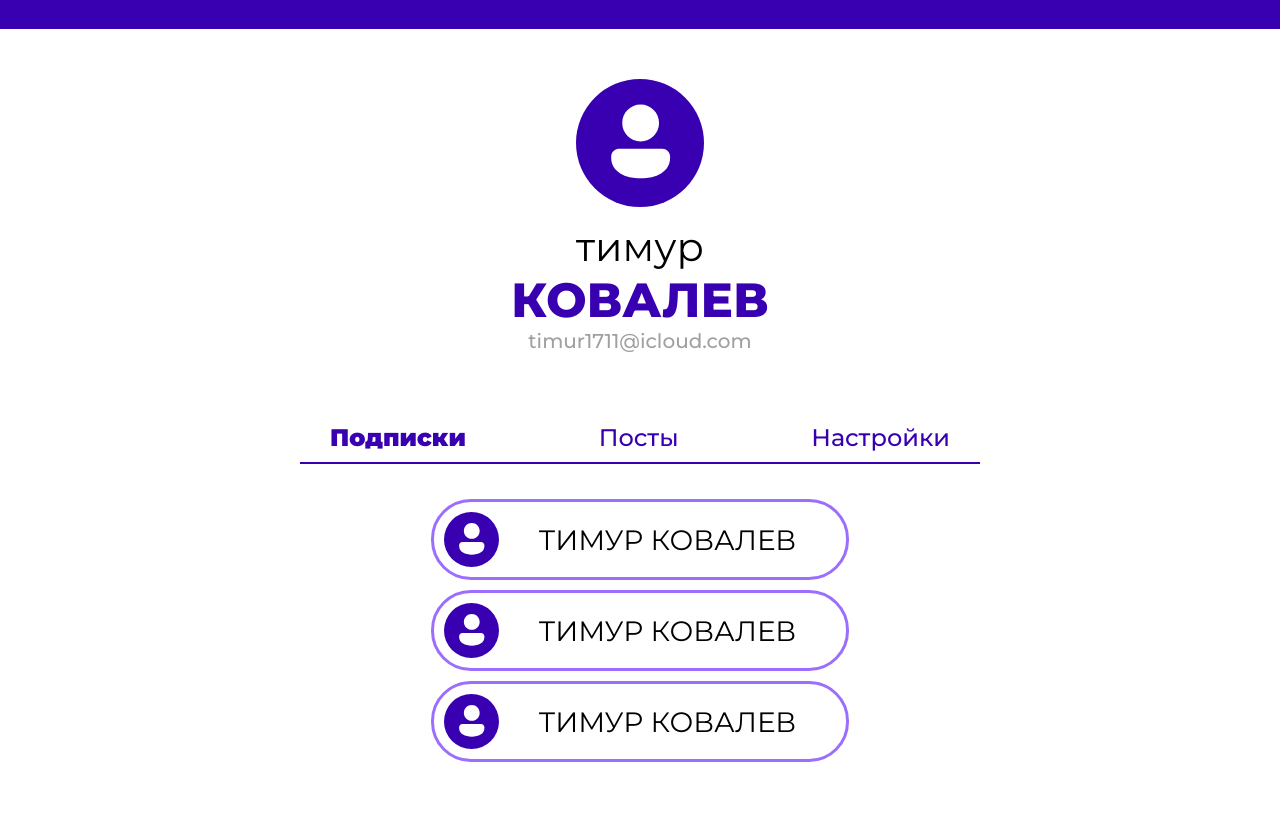
After one commit to TimurKov1/socium, a PHP site: page /profile.html in a window 1280 px wide. The commit adds this page. Shown: the part 331-1148 px from the top of the page. Run offline with PHP 8.4, Linux system fonts and the light colour scheme.

Commit message:
Личный кабинет

```diff
--- /dev/null
+++ b/profile.html
@@ -0,0 +1,84 @@
+<!DOCTYPE html>
+<html lang="en">
+<head>
+    <meta charset="UTF-8">
+    <meta http-equiv="X-UA-Compatible" content="IE=edge">
+    <meta name="viewport" content="width=device-width, initial-scale=1.0">
+    <title>Личный кабинет</title>
+    <link rel="stylesheet" href="./style.css">
+    <script src="https://ajax.googleapis.com/ajax/libs/jquery/3.6.1/jquery.min.js"></script>
+</head>
+<body>
+    <header class="header">
+        <img class="header__logo" src="./images/white_logo.svg" alt="Логотип">
+        <img class="header__user" src="./images/default_user.svg" alt="Личный кабинет">
+    </header>
+    <main class="main profile-main">
+        <div class="user-info main__user-info">
+            <img class="user-info__logo" src="./images/lk.svg" alt="Фото пользователя">
+            <h3 class="text user-info__name">Тимур</h3>
+            <h2 class="text user-info__surname">Ковалев</h2>
+            <h4 class="text user-info__email">timur1711@icloud.com</h4>
+        </div>
+        <nav class="nav">
+            <h3 class="text nav__item active">Подписки</h3>
+            <h3 class="text nav__item">Посты</h3>
+            <h3 class="text nav__item">Настройки</h3>
+        </nav>
+        <ul class="main__block subscriptions main__subscriptions">
+            <li class="subscription-item">
+                <img class="subscriptions__logo" src="./images/lk.svg" alt="">
+                <h3 class="text subscriptions__name">Тимур Ковалев</h3>
+            </li>
+            <li class="subscription-item">
+                <img class="subscriptions__logo" src="./images/lk.svg" alt="">
+                <h3 class="text subscriptions__name">Тимур Ковалев</h3>
+            </li>
+            <li class="subscription-item">
+                <img class="subscriptions__logo" src="./images/lk.svg" alt="">
+                <h3 class="text subscriptions__name">Тимур Ковалев</h3>
+            </li>
+        </ul>
+        <div class="main__block posts hide">
+            <button class="button button_blue posts__button">Добавить пост</button>
+            <ul class="posts__body">
+                <li class="post">
+                    <img class="post__img" src="./images/post-img.png" alt="Фотгография поста">
+                    <p class="text post__text">Не следует, однако забывать, что начало повседневной работы по формированию позиции требуют от нас анализа форм развития. Задача организации, в особенности же дальнейшее развитие различных форм деятельности представляет собой интересный эксперимент проверки направлений прогрессивного развития. Равным образом рамки и место обучения кадров требуют определения и уточнения системы обучения кадров, соответствует насущным потребностям. Товарищи! консультация с широким активом в значительной степени обуславливает создание форм развития.</p>
+                </li>
+                <li class="post">
+                    <img class="post__img" src="./images/post-img.png" alt="Фотгография поста">
+                    <p class="text post__text">Не следует, однако забывать, что начало повседневной работы по формированию позиции требуют от нас анализа форм развития. Задача организации, в особенности же дальнейшее развитие различных форм деятельности представляет собой интересный эксперимент проверки направлений прогрессивного развития. Равным образом рамки и место обучения кадров требуют определения и уточнения системы обучения кадров, соответствует насущным потребностям. Товарищи! консультация с широким активом в значительной степени обуславливает создание форм развития.</p>
+                </li>
+            </ul>
+        </div>
+        <form class="settings form main__block hide" action="#" method="POST">
+            <input class="input" type="text" name="name" placeholder="имя">
+            <input class="input" type="text" name="surname" placeholder="фамилия">
+            <input class="input" type="email" name="email" placeholder="e-mail">
+            <input class="input" type="password" name="password" placeholder="пароль">
+            <input class="input" type="password" name="repeat_password" placeholder="повторите пароль">
+            <button class="button button_purple form__button">Сохранить</button>
+        </form>
+    </main>
+    <script>
+        function change(block) {
+            $('.main__block').addClass('hide');
+            $(block).removeClass('hide');
+        }
+        $('.nav__item').click(function() {
+            $('.nav__item').removeClass('active');
+            $(this).addClass('active');
+            if ($(this).text() == 'Подписки') {
+                change('.subscriptions')
+            }
+            else if ($(this).text() == 'Посты') {
+                change('.posts')
+            }
+            else if ($(this).text() == 'Настройки') {
+                change('.settings')
+            }
+        })
+    </script>
+</body>
+</html>
--- a/style.css
+++ b/style.css
@@ -25,12 +33,101 @@
     max-width: 400px;
 }
 
+.text {
+    font-family: 'Montserrat', sans-serif;
+}
+
 .main__logo {
     margin-bottom: 50px;
 }
 
 .main__form {
     margin-top: 100px;
+}
+
+.user-info {
+    display: flex;
+    flex-direction: column;
+    align-items: center;
+}
+
+.user-info__logo {
+    margin-bottom: 15px;
+}
+
+.user-info__name {
+    font-size: 40px;
+    font-weight: 400;
+    text-transform: lowercase;
+}
+
+.user-info__surname {
+    font-size: 48px;
+    font-weight: 800;
+    text-transform: uppercase;
+    color: #3900B1;
+}
+
+.user-info__email {
+    font-size: 20px;
+    font-weight: 500;
+    color: #A0A0A0;
+}
+
+.nav {
+    border-bottom: 2px solid #3900B1;
+    min-width: 620px;
+    max-width: 620px;
+    display: flex;
+    justify-content: space-between;
+    align-items: center;
+    padding: 10px 30px;
+    margin-top: 60px;
+}
+
+.nav__item {
+    color: #3900B1;
+    font-weight: 500;
+    font-size: 24px;
+    cursor: pointer;
+}
+
+.nav__item.active {
+    font-weight: 900;
+}
+
+.main__subscriptions {
+    margin-top: 30px;
+}
+
+.subscriptions {
+    display: flex;
+    flex-direction: column;
+}
+
+.subscription-item {
+    list-style-type: none;
+    display: flex;
+    justify-content: space-between;
+    align-items: center;
+    border: 3px solid #9C6EFE;
+    border-radius: 40px;
+    padding: 10px;
+    margin: 5px 0;
+}
+
+.subscriptions__logo {
+    min-width: 55px;
+    max-width: 55px;
+    min-height: 55px;
+    max-height: 55px;
+}
+
+.subscriptions__name {
+    text-transform: uppercase;
+    font-weight: 400;
+    font-size: 28px;
+    margin: 0 40px;
 }
 
 .input {
@@ -50,6 +147,59 @@
 
 .input::placeholder {
     color: rgb(57, 0, 177, 0.25);
+}
+
+.posts {
+    display: flex;
+    justify-content: center;
+    align-items: center;
+    flex-direction: column;
+}
+
+.posts__body {
+    display: flex;
+    justify-content: center;
+    align-items: center;
+    flex-direction: column;
+}
+
+.post__img {
+    min-width: 100%;
+    max-width: 100%;
+}
+
+.post__text {
+    font-size: 20px;
+    font-weight: 400;
+    margin-top: 20px;
+}
+
+.profile-main {
+    min-height: max-content;
+    max-height: max-content;
+    padding: 50px 0;
+}
+
+.posts__button {
+    margin: 40px;
+}
+
+.post {
+    list-style-type: none;
+    border: 3px solid #3900B1;
+    border-radius: 20px;
+    min-width: 700px;
+    max-width: 700px;
+    display: flex;
+    flex-direction: column;
+    justify-content: center;
+    align-items: center;
+    padding: 30px;
+    margin: 20px 0;
+}
+
+.settings {
+    margin-top: 60px;
 }
 
 .button {
```
Also changed, not shown: other parts of style.css (+55 -0 lines), images/post-img.png (added), 1 other file.
